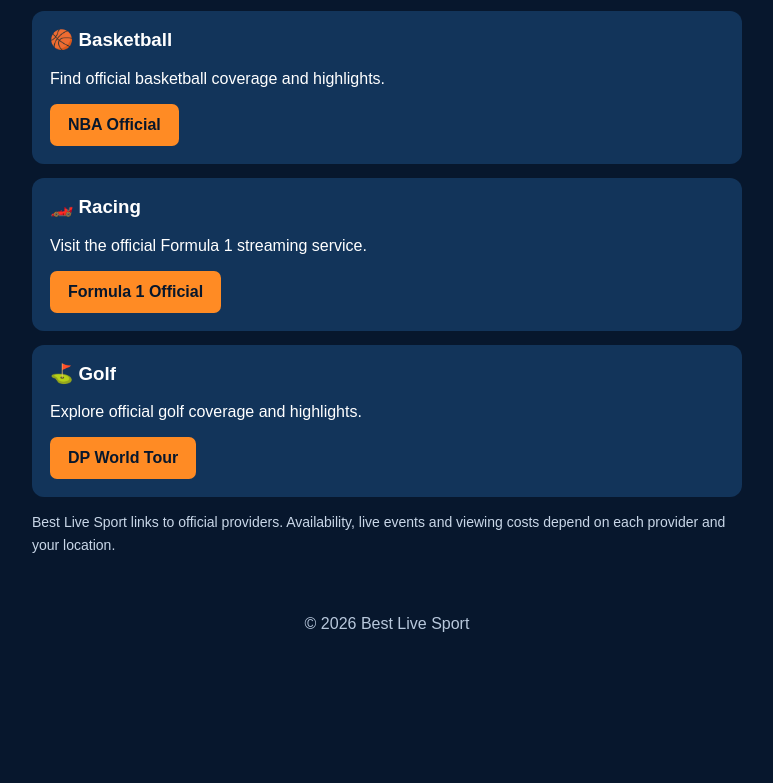
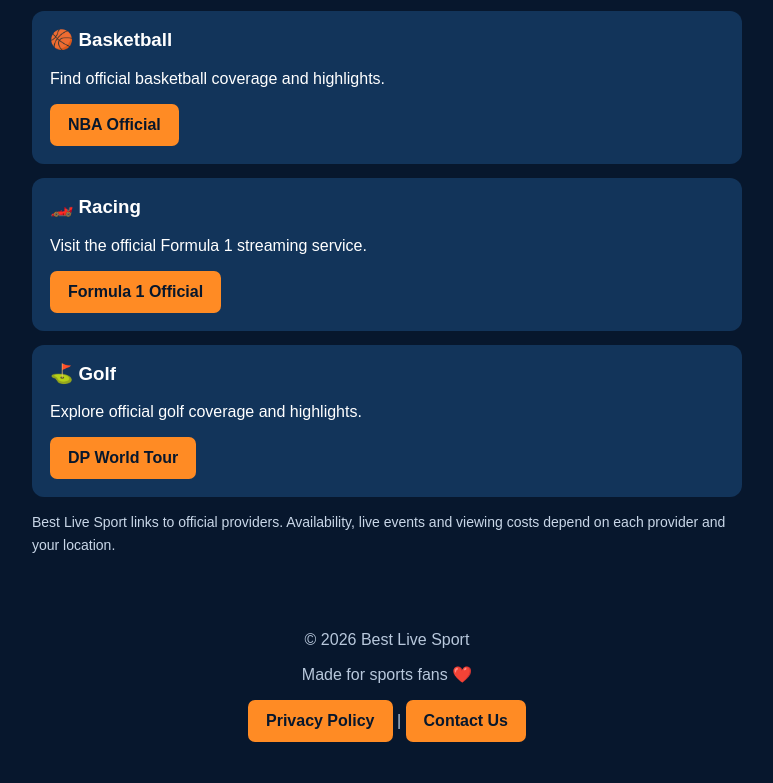
Before and after one commit to manyisithabiso-ship-it/best-live-sport, a plain HTML site: page index.html in a window 1280 px wide. Shown: the part 1969-2752 px from the top of the page, without its empty margins (253-1026 px from the left). Before the commit the page ends 2627 px from the top, so only its background shows below. Drawn offline with Linux system fonts and the light colour scheme.

Commit message:
Update index.html

```diff
--- a/index.html
+++ b/index.html
@@ -150,6 +150,11 @@ footer{text-align:center;padding:25px;color:#b8c8dc}
 
 <p class="note">Best Live Sport links to official providers. Availability, live events and viewing costs depend on each provider and your location.</p>
 </main>
-<footer>© 2026 Best Live Sport</footer>
-</body>
-</html>
+<footer>
+<p>© 2026 Best Live Sport</p>
+<p>Made for sports fans ❤️</p>
+<p>
+<a href="privacy.html">Privacy Policy</a> |
+<a href="contact.html">Contact Us</a>
+</p>
+</footer>
```
